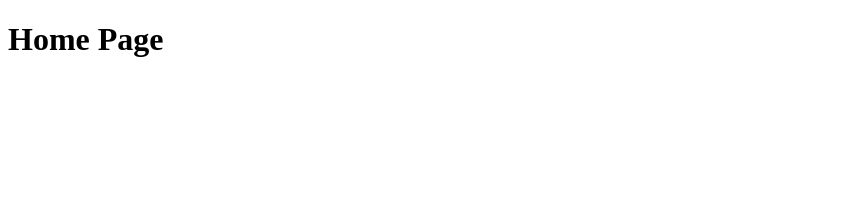
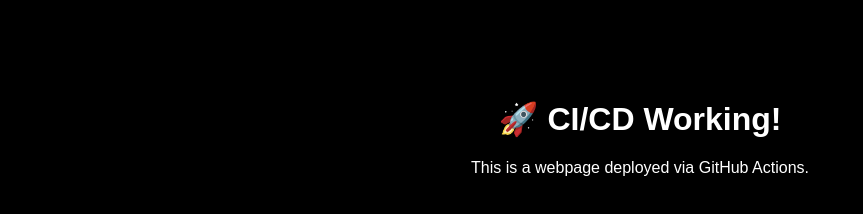
Before and after one commit to Rsr09/gitaction-test, a plain HTML site: page index.html in a window 1280 px wide. Shown: the whole page, without its empty margins (0-863 px from the left). Drawn offline with Linux system fonts and the light colour scheme.

Commit message:
bg chnge.

```diff
--- a/index.html
+++ b/index.html
@@ -1 +1,19 @@
-<!DOCTYPE html><html><head><title>Home</title></head><body><h1>Home Page</h1></body></html>
+<!DOCTYPE html>
+<html>
+<head>
+  <title>CI/CDis working and code is deployed</title>
+  <style>
+    body {
+      background-color: black;
+      color: white;
+      text-align: center;
+      font-family: Arial, sans-serif;
+      margin-top: 100px;
+    }
+  </style>
+</head>
+<body>
+  <h1>🚀 CI/CD Working!</h1>
+  <p>This is a webpage  deployed via GitHub Actions.</p>
+</body>
+</html>
```
